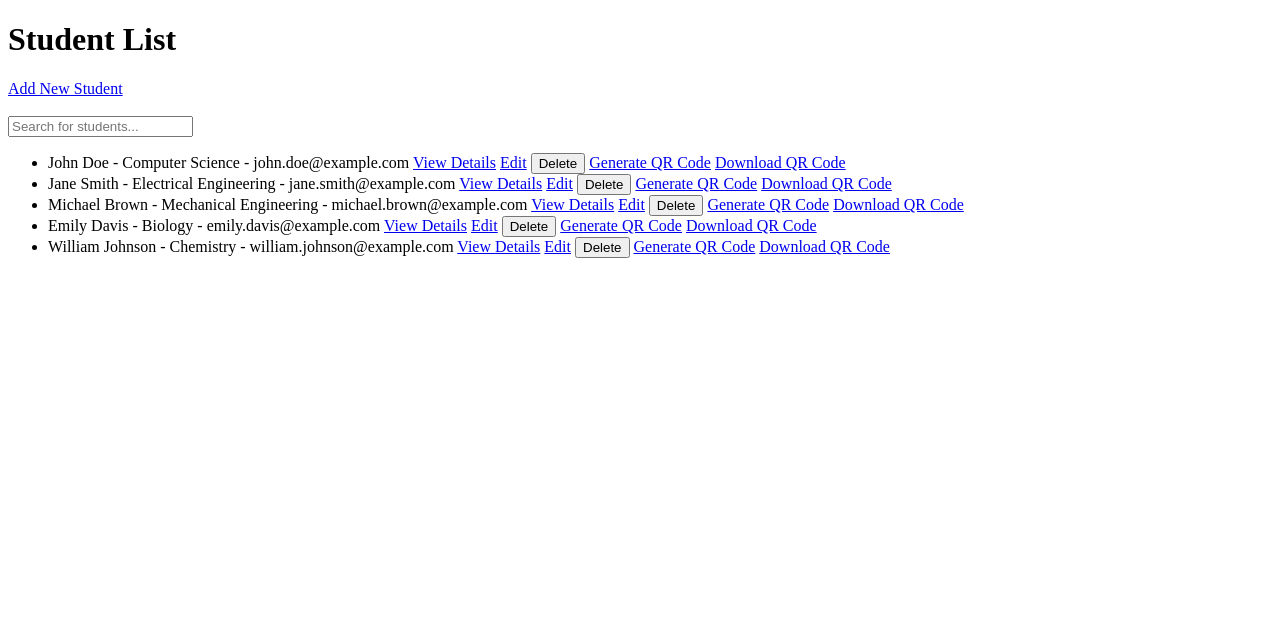
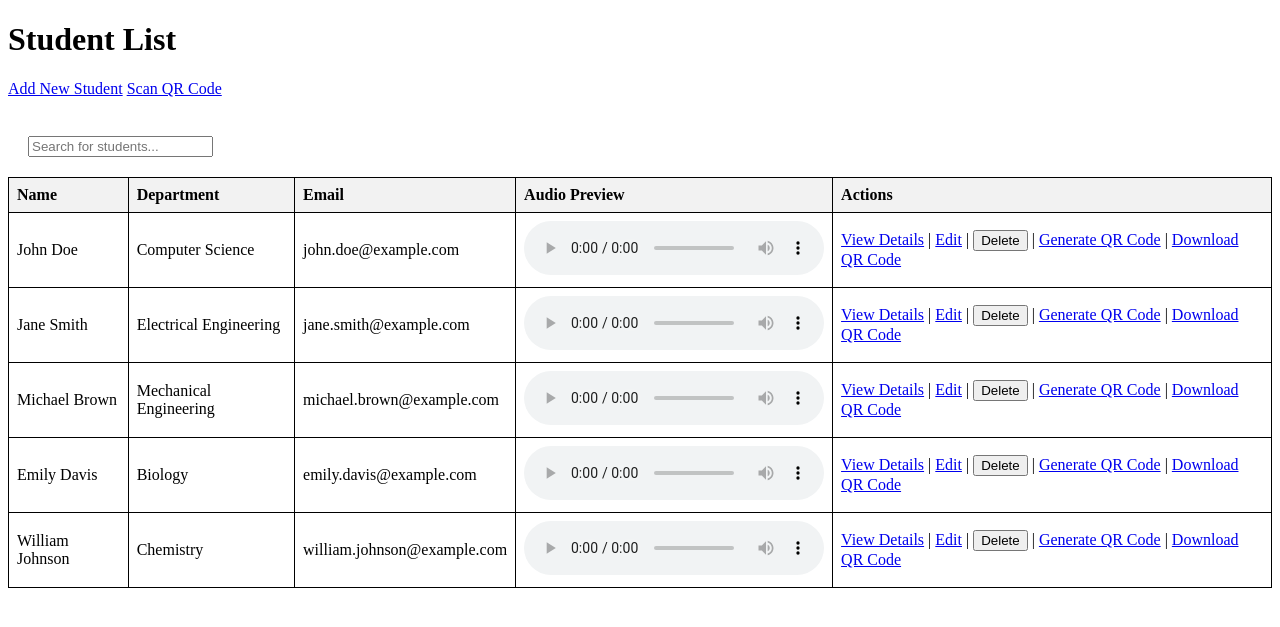
Before and after one commit to hantswilliams/sbu-shp-graduation-app, a Flask app: page / in a window 1280 px wide. Shown: the top 627 px of the page. Run offline with Flask 3, Linux system fonts and the light colour scheme.

Commit message:
mobile chrome friendly

```diff
--- a/app.py
+++ b/app.py
@@ -8,6 +8,7 @@ import io
 from PIL import Image
 import base64
 import cv2
+from pydub import AudioSegment  # Add this import at the top
 
 # Flask App Setup
 app = Flask(__name__)
@@ -216,28 +217,6 @@ def api_update_student(id):
     return jsonify({"message": "Student updated successfully."}), 200
 
 
-# @app.route('/student/<int:id>/edit', methods=['GET', 'POST'])
-# def edit_student(id):
-#     student = Student.query.get_or_404(id)
-#     if request.method == 'POST':
-#         student.first_name = request.form['first_name']
-#         student.last_name = request.form['last_name']
-#         student.department = request.form['department']
-#         student.email = request.form['email']
-
-#         if 'audio' in request.files:
-#             audio = request.files['audio']
-#             if audio and audio.filename != '':
-#                 audio_filename = secure_filename(audio.filename)
-#                 student.audio_file = audio.read()  # Store the binary data in the database
-#                 student.audio_filename = audio_filename
-
-#         db.session.commit()
-#         return redirect(url_for('view_student', id=student.id))
-
-#     return render_template('edit_student.html', student=student)
-
-
 @app.route('/student/<int:id>/edit', methods=['GET', 'POST'])
 def edit_student(id):
     student = Student.query.get_or_404(id)
@@ -247,7 +226,7 @@ def edit_student(id):
         student.department = request.form['department']
         student.email = request.form['email']
 
-        # Handle uploaded audio file
+        # Handling uploaded audio file
         if 'audio' in request.files:
             audio = request.files['audio']
             if audio and audio.filename != '':
@@ -255,23 +234,37 @@ def edit_student(id):
                 student.audio_file = audio.read()  # Store the binary data in the database
                 student.audio_filename = audio_filename
 
-        # Handle recorded audio
-        recorded_audio = request.form.get('recorded_audio')
-        if recorded_audio:
-            # Extract base64 data and convert it back to binary
-            header, audio_data = recorded_audio.split(',', 1)
-            audio_binary = base64.b64decode(audio_data)
-            student.audio_file = audio_binary
-            student.audio_filename = "recorded_audio.webm"
+        # Process the recorded audio if provided
+        amplified_audio_data = request.form.get('recorded_audio')
+        if amplified_audio_data:
+            # Decode the base64 encoded data part from Data URL
+            header, encoded = amplified_audio_data.split(',', 1)
+            audio_data = base64.b64decode(encoded)
+
+            # Save the audio temporarily as webm
+            temp_webm_path = os.path.join(app.config['UPLOAD_FOLDER'], 'temp_audio.webm')
+            with open(temp_webm_path, 'wb') as temp_file:
+                temp_file.write(audio_data)
+
+            # Convert webm to mp3
+            audio = AudioSegment.from_file(temp_webm_path, format="webm")
+            mp3_path = os.path.join(app.config['UPLOAD_FOLDER'], f"{student.id}_audio.mp3")
+            audio.export(mp3_path, format="mp3")
+
+            # Save the MP3 data and filename in the database
+            with open(mp3_path, 'rb') as mp3_file:
+                student.audio_file = mp3_file.read()
+                student.audio_filename = f"{student.id}_audio.mp3"
+
+            os.remove(temp_webm_path)  # Clean up temporary webm file
 
         db.session.commit()
         return redirect(url_for('view_student', id=student.id))
 
     return render_template('edit_student.html', student=student)
 
-
 # Run the App
 if __name__ == '__main__':
     with app.app_context():
         db.create_all()
-    app.run(debug=True, port=5007, host='0.0.0.0')
+    app.run(debug=True, port=5009, host='0.0.0.0')
--- a/requirements.txt
+++ b/requirements.txt
@@ -4,3 +4,4 @@ werkzeug
 pillow
 qrcode
 opencv-python
+pydub
--- a/templates/index.html
+++ b/templates/index.html
@@ -5,18 +5,31 @@
     <meta charset="UTF-8">
     <meta name="viewport" content="width=device-width, initial-scale=1.0">
     <title>Student List</title>
+    <style>
+        table {
+            width: 100%;
+            border-collapse: collapse;
+        }
+        th, td {
+            border: 1px solid black;
+            padding: 8px;
+            text-align: left;
+        }
+        th {
+            background-color: #f2f2f2;
+        }
+    </style>
     <script>
         function searchStudents() {
             const searchQuery = document.getElementById('search-input').value.toLowerCase();
-            const studentList = document.getElementById('student-list');
-            const students = studentList.getElementsByTagName('li');
+            const tableRows = document.getElementById('student-table').getElementsByTagName('tr');
 
-            for (let i = 0; i < students.length; i++) {
-                const studentText = students[i].innerText.toLowerCase();
-                if (studentText.includes(searchQuery)) {
-                    students[i].style.display = "block";
+            for (let i = 1; i < tableRows.length; i++) {  // Start from 1 to skip the header row
+                const rowText = tableRows[i].innerText.toLowerCase();
+                if (rowText.includes(searchQuery)) {
+                    tableRows[i].style.display = "";
                 } else {
-                    students[i].style.display = "none";
+                    tableRows[i].style.display = "none";
                 }
             }
         }
@@ -25,23 +38,54 @@
 <body>
     <h1>Student List</h1>
     <a href="/student/add">Add New Student</a>
+    <a href="/scan/advanced">Scan QR Code</a>
     <br><br>
+
+    <!-- add in margin and padding to the search container of 10px -->
+    <div class="search-container" style="margin: 10px; padding: 10px;">
         <input type="text" id="search-input" onkeyup="searchStudents()" placeholder="Search for students...">
-    <ul id="student-list">
+    </div>
+
+    <table id="student-table">
+        <thead>
+            <tr>
+                <th>Name</th>
+                <th>Department</th>
+                <th>Email</th>
+                <th>Audio Preview</th>
+                <th>Actions</th>
+            </tr>
+        </thead>
+        <tbody>
             {% for student in students %}
-            <li>
-                {{ student.first_name }} {{ student.last_name }} - {{ student.department }} - {{ student.email }}
-                <a href="/student/{{ student.id }}">View Details</a>
-                <a href="/student/{{ student.id }}/edit">Edit</a>
+                <tr>
+                    <td>{{ student.first_name }} {{ student.last_name }}</td>
+                    <td>{{ student.department }}</td>
+                    <td>{{ student.email }}</td>
+                    <td>
+                        {% if student.audio_file %}
+                            <audio controls>
+                                <source src="/student/{{ student.id }}/audio" type="audio/mpeg">
+                                Your browser does not support the audio element.
+                            </audio>
+                        {% else %}
+                            No Audio Available
+                        {% endif %}
+                    </td>
+                    <td>
+                        <a href="/student/{{ student.id }}">View Details</a> |
+                        <a href="/student/{{ student.id }}/edit">Edit</a> |
                         <form action="/student/{{ student.id }}/delete" method="POST" style="display:inline;">
                             <button type="submit">Delete</button>
-                </form>
+                        </form> |
                         <a href="/student/{{ student.id }}/qrcode">Generate QR Code</a>
                         {% if student.qr_code_file %}
-                    <a href="/static/qrcodes/{{ student.qr_code_file }}" download>Download QR Code</a>
+                            | <a href="/static/qrcodes/{{ student.qr_code_file }}" download>Download QR Code</a>
                         {% endif %}
-            </li>
+                    </td>
+                </tr>
             {% endfor %}
-    </ul>
+        </tbody>
+    </table>
 </body>
 </html>
```
Also changed, not shown: templates/edit_student.html (+17 -47 lines), instance/students.db, 1 other file. Lines whose indentation alone changed are shown as unchanged.
